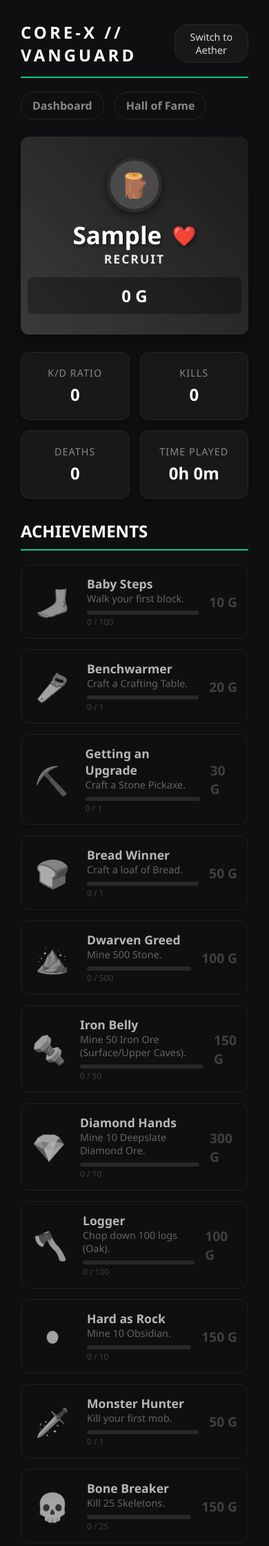
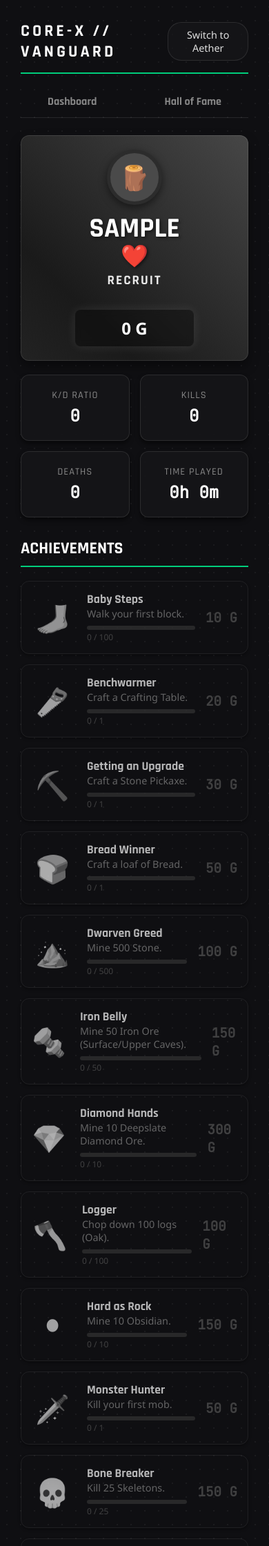
Before and after one commit to usr-frank/core-x, a Flask app: page /player/1 in a window 390 px wide. Shown: the top 2241 px of the page at 69% size. Run offline with Flask 3, Linux system fonts and the light colour scheme; data comes from the database, SQL or seed files in the repository; tables that the repository leaves empty hold one stand-in row (values such as "Sample post").

Commit message:
feat: Implement Cyberpunk visual overhaul with Nether/Aether themes
- Update base.html to import Rajdhani and JetBrains Mono fonts.
- Refactor style.css to use CSS variables for fonts, colors, and effects.
- Implement 'Nether' theme (default) with glassmorphism, neon glows, and dot pattern.
- Implement 'Aether' theme overrides for a clean, flat, corporate look.
- Update Navigation to Tab UI style.
- Enhance Cards with hover effects and spacing.
- Update Profile Hero with animated gradient and centered layout.
- Update Progress Bars with striped gradient pattern.
- Maintain mobile responsiveness with adjusted padding.

```diff
--- a/static/style.css
+++ b/static/style.css
@@ -1,35 +1,92 @@
 :root {
-    /* Nether Mode (Default) */
+    /* Fonts */
+    --font-header: 'Rajdhani', sans-serif;
+    --font-mono: 'JetBrains Mono', monospace;
+    --font-body: 'Segoe UI', Tahoma, Geneva, Verdana, sans-serif;
+
+    /* Nether Mode (Default / Cyberpunk) */
     --bg-color: #0f0f12;
-    --card-bg: #18181b;
+    --dot-color: rgba(255, 255, 255, 0.05);
+
+    --card-bg: rgba(24, 24, 27, 0.7);
+    --card-border: rgba(255, 255, 255, 0.1);
+    --backdrop-filter: blur(10px);
+
     --text-main: #e0e0e0;
     --text-header: #ffffff;
     --text-secondary: #888888;
     --text-tertiary: #555555;
+
     --accent-color: #00ce7c;
     --accent-bg-alpha: rgba(0, 206, 124, 0.1);
-    --border-color: #27272a;
+
+    --border-color: #27272a; /* Keeping for fallbacks */
     --progress-track: #333333;
-    --shadow-color: rgba(0,0,0,0.3);
+    --shadow-color: rgba(0,0,0,0.5);
+
+    --neon-glow: 0 0 10px var(--accent-color);
 }
 
 .aether-theme {
-    /* Aether Mode (Light) */
+    /* Aether Mode (Light / Corporate) */
     --bg-color: #f0f8ff;
+    --dot-color: transparent;
+
     --card-bg: #ffffff;
+    --card-border: #dbe4eb;
+    --backdrop-filter: none;
+
     --text-main: #2c3e50;
     --text-header: #2c3e50;
     --text-secondary: #546e7a;
     --text-tertiary: #78909c;
+
     --accent-color: #007bff;
     --accent-bg-alpha: rgba(0, 123, 255, 0.1);
+
     --border-color: #dbe4eb;
     --progress-track: #e0e0e0;
     --shadow-color: rgba(0,0,0,0.1);
+
+    --neon-glow: none;
 }
 
-body { background-color: var(--bg-color); color: var(--text-main); font-family: 'Segoe UI', Tahoma, Geneva, Verdana, sans-serif; margin: 0; padding: 20px; transition: background-color 0.3s ease, color 0.3s ease; }
-.container { max_width: 800px; margin: 0 auto; }
+body {
+    background-color: var(--bg-color);
+    background-image: radial-gradient(var(--dot-color) 1px, transparent 1px);
+    background-size: 20px 20px;
+    color: var(--text-main);
+    font-family: var(--font-body);
+    margin: 0;
+    padding: 20px;
+    transition: background-color 0.3s ease, color 0.3s ease;
+}
+
+.container { max-width: 800px; margin: 0 auto; }
+
+/* Typography Mapping */
+h1, h2, h3, .main-header h1, .gamertag, .card-gamertag, .rank-text, .title, .card-title, .section-title, .category-title {
+    font-family: var(--font-header);
+    text-transform: uppercase; /* Rajdhani looks better uppercase usually, preserving existing styles */
+}
+
+.gs, .points, .stat-value, .date, .status-value, .rank-score, .medal-points {
+    font-family: var(--font-mono);
+}
+
+/* Neon Helpers & Application */
+.neon-text {
+    text-shadow: var(--neon-glow);
+}
+.neon-box {
+    box-shadow: 0 0 15px var(--accent-bg-alpha), inset 0 0 10px var(--accent-bg-alpha);
+    border-color: var(--accent-color);
+}
+
+/* Apply Neon to specific elements in Nether */
+.rank-text, .gs {
+    text-shadow: var(--neon-glow);
+}
 
 /* Main Header Refactor */
 .main-header {
@@ -43,23 +100,20 @@ body { background-color: var(--bg-color); color: var(--text-main); font-family:
 
 .main-header h1 {
     margin: 0;
-    border-bottom: none;
-    padding-bottom: 0;
     letter-spacing: 4px;
     color: var(--text-header);
-    text-transform: uppercase;
     font-size: 1.5rem;
 }
 
 /* Theme Toggle Button */
 .theme-toggle {
     background: var(--card-bg);
-    border: 1px solid var(--border-color);
+    border: 1px solid var(--card-border);
     color: var(--text-main);
     padding: 8px 15px;
     border-radius: 20px;
     cursor: pointer;
-    font-family: inherit;
+    font-family: var(--font-body);
     font-size: 0.9rem;
     transition: all 0.3s ease;
 }
@@ -68,42 +122,72 @@ body { background-color: var(--bg-color); color: var(--text-main); font-family:
     border-color: var(--accent-color);
 }
 
-/* Navigation Bar (Pills) */
+/* Navigation Bar (Tabs) */
 .nav-bar {
     display: flex;
-    gap: 15px;
+    gap: 20px;
     margin-bottom: 25px;
+    border-bottom: 1px solid var(--card-border); /* Optional track line */
+    padding-bottom: 0;
 }
 
 .nav-pill {
-    padding: 8px 16px;
-    border-radius: 20px;
+    padding: 10px 5px;
+    border-radius: 0;
     text-decoration: none;
     color: var(--text-secondary);
-    border: 1px solid var(--border-color);
+    border: none;
+    border-bottom: 2px solid transparent;
     background-color: transparent;
     transition: all 0.3s ease;
     font-weight: bold;
+    font-family: var(--font-header);
+    font-size: 1.1rem;
 }
 
 .nav-pill:hover {
-    background-color: var(--card-bg);
     color: var(--text-header);
-    border-color: var(--text-secondary);
+    background-color: transparent;
 }
 
 .nav-pill.active {
-    background-color: var(--accent-color);
-    color: #fff; /* Always white for contrast on accent */
+    background-color: transparent;
+    color: var(--accent-color);
+    border-bottom: 2px solid var(--accent-color);
+    box-shadow: 0 4px 10px -4px var(--accent-color);
+}
+
+/* Cards & Glassmorphism */
+.player-card, .leaderboard-card, .calling-card, .status-widget, .era-section, .stat-box {
+    background: var(--card-bg);
+    border: 1px solid var(--card-border);
+    backdrop-filter: var(--backdrop-filter);
+    -webkit-backdrop-filter: var(--backdrop-filter);
+    border-radius: 12px;
+    box-shadow: 0 4px 6px var(--shadow-color);
+    transition: transform 0.3s ease, border-color 0.3s ease, box-shadow 0.3s ease;
+}
+
+/* Spacing */
+.player-card, .leaderboard-card, .calling-card {
+    padding: 30px;
+    margin-bottom: 20px;
+}
+.status-widget, .era-section, .stat-box {
+    padding: 20px; /* Kept reasonable */
+}
+
+/* Hover Effects */
+.player-card:hover, .leaderboard-card:hover, .calling-card:hover {
+    transform: translateY(-5px);
     border-color: var(--accent-color);
+    box-shadow: 0 10px 20px var(--shadow-color);
 }
 
 
-.player-card { background: var(--card-bg); padding: 20px; margin-bottom: 20px; border-radius: 12px; border: 1px solid var(--border-color); box-shadow: 0 4px 6px var(--shadow-color); transition: background-color 0.3s ease, border-color 0.3s ease; }
-
+/* Player List Internals */
 .header { display: flex; justify-content: space-between; align-items: center; margin-bottom: 15px; cursor: pointer; }
 
-/* Player Identity Wrapper (Rank Icon + Gamertag) */
 .player-identity {
     display: flex;
     align-items: center;
@@ -121,198 +205,141 @@ body { background-color: var(--bg-color); color: var(--text-main); font-family:
 }
 
 .gamertag { font-size: 1.5em; font-weight: bold; color: var(--text-header); }
-.gs { color: var(--accent-color); font-weight: bold; background: var(--accent-bg-alpha); padding: 5px 10px; border-radius: 4px; }
+.gs {
+    color: var(--accent-color);
+    font-weight: bold;
+    background: var(--accent-bg-alpha);
+    padding: 5px 10px;
+    border-radius: 4px;
+}
 
-.achievement { display: flex; align-items: center; padding: 12px 0; border-top: 1px solid var(--border-color); }
+.achievement { display: flex; align-items: center; padding: 12px 0; border-top: 1px solid var(--card-border); }
 .icon { font-size: 2.5em; margin-right: 20px; width: 50px; text-align: center; }
 .title { font-weight: bold; color: var(--text-header); display: block; }
 .desc { font-size: 0.9em; color: var(--text-secondary); }
 .date { font-size: 0.75em; color: var(--text-tertiary); display: block; margin-top: 4px; }
 
-/* Progress Bar Styles */
-.progress-container {
-    width: 100%;
+/* Progress Bars (Striped Gradient) */
+.progress-container, .rank-progress-container, .era-progress-container, .medal-progress-container {
     background-color: var(--progress-track);
-    border-radius: 4px;
-    height: 8px;
-    margin-top: 8px;
     overflow: hidden;
 }
-.progress-bar {
-    height: 100%;
-    background-color: var(--accent-color);
-    transition: width 0.5s ease-in-out;
-}
-.progress-text {
-    font-size: 0.75em;
-    color: var(--text-secondary);
-    margin-top: 4px;
-    display: block;
-}
-.locked {
-    opacity: 0.6;
-}
-.locked .icon {
-    filter: grayscale(100%);
+
+.progress-bar, .rank-progress-bar, .era-progress-bar, .medal-progress-bar {
+    background-size: 1rem 1rem;
+    background-image: linear-gradient(
+        45deg,
+        rgba(255, 255, 255, 0.15) 25%,
+        transparent 25%,
+        transparent 50%,
+        rgba(255, 255, 255, 0.15) 50%,
+        rgba(255, 255, 255, 0.15) 75%,
+        transparent 75%,
+        transparent
+    );
 }
 
-/* Points Badge */
-.points {
-    font-weight: bold;
-    color: var(--accent-color);
-    margin-left: 15px;
-    min-width: 60px;
-    text-align: right;
-    font-size: 1.1em;
-}
+.progress-container { width: 100%; border-radius: 4px; height: 8px; margin-top: 8px; }
+.progress-bar { height: 100%; background-color: var(--accent-color); transition: width 0.5s ease-in-out; }
 
-/* Gray out points if locked */
-.locked .points {
-    color: var(--text-tertiary);
-}
+.progress-text { font-size: 0.75em; color: var(--text-secondary); margin-top: 4px; display: block; }
+.locked { opacity: 0.6; }
+.locked .icon { filter: grayscale(100%); }
+
+.points { font-weight: bold; color: var(--accent-color); margin-left: 15px; min-width: 60px; text-align: right; font-size: 1.1em; }
+.locked .points { color: var(--text-tertiary); }
 
 /* Rank Progress Bar */
-.rank-section {
-    margin-bottom: 20px;
-    padding-bottom: 20px;
-    border-bottom: 1px solid var(--border-color);
-}
-.rank-text {
-    font-weight: bold;
-    color: #FFD700;
-    margin-bottom: 8px;
-    font-size: 0.9em;
-}
-.rank-progress-container {
-    width: 100%;
-    background-color: var(--progress-track);
-    border-radius: 4px;
-    height: 12px;
-    overflow: hidden;
-}
-.rank-progress-bar {
-    height: 100%;
-    background-color: #FFD700;
-    transition: width 0.5s ease-in-out;
-    box-shadow: 0 0 10px rgba(255, 215, 0, 0.3);
-}
+.rank-section { margin-bottom: 20px; padding-bottom: 20px; border-bottom: 1px solid var(--card-border); }
+.rank-text { font-weight: bold; color: #FFD700; margin-bottom: 8px; font-size: 1.1em; }
+.rank-progress-container { width: 100%; border-radius: 4px; height: 12px; }
+.rank-progress-bar { height: 100%; background-color: #FFD700; transition: width 0.5s ease-in-out; box-shadow: 0 0 10px rgba(255, 215, 0, 0.3); }
 
 /* Server Status Widget */
 .status-widget {
-    background: var(--card-bg);
-    padding: 15px;
-    border-radius: 8px;
     margin-bottom: 20px;
-    border: 1px solid var(--border-color);
     display: flex;
     align-items: center;
     justify-content: space-between;
-    transition: background-color 0.3s ease, border-color 0.3s ease;
 }
-.status-label {
-    font-weight: bold;
-    color: var(--text-secondary);
-}
-.status-value {
-    font-weight: bold;
-}
-.status-value.online {
-    color: var(--accent-color);
-}
-.status-value.offline {
-    color: #ef4444;
-}
+.status-label { font-weight: bold; color: var(--text-secondary); }
+.status-value.online { color: var(--accent-color); }
+.status-value.offline { color: #ef4444; }
 
 /* Global Era Bar */
-.era-section {
-    background: var(--card-bg);
-    padding: 15px;
-    border-radius: 8px;
-    margin-bottom: 30px;
-    border: 1px solid var(--border-color);
-    transition: background-color 0.3s ease, border-color 0.3s ease;
-}
-.era-header {
-    margin-bottom: 10px;
-}
-.era-title {
-    font-weight: bold;
-    color: var(--text-header);
-    font-size: 1.1em;
-}
-.era-progress-container {
-    width: 100%;
-    background-color: var(--progress-track);
-    border-radius: 6px;
-    height: 24px;
-    overflow: hidden;
-    position: relative;
-}
-.era-progress-bar {
-    height: 100%;
-    transition: width 0.5s ease-in-out;
-}
+.era-section { margin-bottom: 30px; }
+.era-header { margin-bottom: 10px; }
+.era-title { font-weight: bold; color: var(--text-header); font-size: 1.1em; }
+.era-progress-container { width: 100%; border-radius: 6px; height: 24px; position: relative; }
+.era-progress-bar { height: 100%; transition: width 0.5s ease-in-out; }
 
-/* Era Colors - GLOBAL BAR */
 .stone-age { background-color: #757575; }
 .bronze-age { background-color: #cd7f32; }
 .iron-age { background-color: #e0e0e0; }
 .diamond-age { background-color: #00ced1; box-shadow: 0 0 15px rgba(0, 206, 209, 0.4); }
 
-/* --- CALLING CARD STYLES --- */
+/* --- CALLING CARD HERO (Modified) --- */
 .calling-card {
-    border-radius: 12px;
-    padding: 30px;
-    margin-bottom: 25px;
+    min-height: 250px;
     color: #fff;
     box-shadow: 0 8px 16px rgba(0,0,0,0.4);
     position: relative;
     overflow: hidden;
+    display: flex;
+    align-items: center;
+    justify-content: center;
+
+    background-size: 200% 200%;
+    animation: gradientPan 15s ease infinite;
 }
 
-.calling-card.stone-age { background: linear-gradient(45deg, #3a3a3a, #1a1a1a); }
-.calling-card.bronze-age { background: linear-gradient(45deg, #cd7f32, #8b4513); }
-.calling-card.iron-age { background: linear-gradient(45deg, #bdc3c7, #2c3e50); }
-.calling-card.diamond-age {
-    background: linear-gradient(45deg, #00c6ff, #0072ff);
-    animation: diamondPulse 8s infinite alternate;
+@keyframes gradientPan {
+    0% { background-position: 0% 50%; }
+    50% { background-position: 100% 50%; }
+    100% { background-position: 0% 50%; }
 }
 
-@keyframes diamondPulse {
-    0% { filter: brightness(1); }
-    100% { filter: brightness(1.2); }
-}
+/* Gradients for Eras */
+.calling-card.stone-age { background-image: linear-gradient(45deg, #3a3a3a, #1a1a1a, #555); }
+.calling-card.bronze-age { background-image: linear-gradient(45deg, #cd7f32, #8b4513, #e6a35c); }
+.calling-card.iron-age { background-image: linear-gradient(45deg, #bdc3c7, #2c3e50, #eee); }
+.calling-card.diamond-age { background-image: linear-gradient(45deg, #00c6ff, #0072ff, #00ffff); }
 
 .card-content {
     display: flex;
     align-items: center;
+    flex-direction: column; /* Centered Layout */
     position: relative;
     z-index: 2;
+    text-align: center;
 }
 
 .card-rank-icon {
     width: 80px;
     height: 80px;
-    margin-right: 25px;
+    margin: 0 0 15px 0; /* Centered, bottom margin */
     filter: drop-shadow(0 4px 6px rgba(0,0,0,0.5));
 }
 
 .card-identity {
     flex-grow: 1;
+    margin-bottom: 15px;
 }
 
 .card-gamertag {
-    font-size: 2.2em;
+    font-size: 2.5em;
     font-weight: 800;
     margin: 0;
     line-height: 1;
     text-shadow: 2px 2px 4px rgba(0,0,0,0.5);
     display: flex;
     align-items: center;
+    justify-content: center;
+    gap: 10px;
 }
 
 .card-title {
-    font-size: 1.1em;
+    font-size: 1.2em;
     font-weight: 600;
     opacity: 0.9;
     margin-top: 5px;
@@ -327,11 +354,11 @@ body { background-color: var(--bg-color); color: var(--text-main); font-family:
     padding: 10px 20px;
     border-radius: 8px;
     backdrop-filter: blur(5px);
+    box-shadow: 0 0 15px rgba(255, 255, 255, 0.1);
 }
 
 .card-ironman {
     font-size: 0.8em;
-    margin-left: 15px;
 }
 
 /* --- COMBAT RECORD GRID --- */
@@ -343,12 +370,7 @@ body { background-color: var(--bg-color); color: var(--text-main); font-family:
 }
 
 .stat-box {
-    background: var(--card-bg);
-    border: 1px solid var(--border-color);
-    padding: 20px;
-    border-radius: 12px;
     text-align: center;
-    box-shadow: 0 4px 6px var(--shadow-color);
 }
 
 .stat-label {
@@ -357,6 +379,7 @@ body { background-color: var(--bg-color); color: var(--text-main); font-family:
     text-transform: uppercase;
     letter-spacing: 1px;
     margin-bottom: 5px;
+    font-family: var(--font-header);
 }
 
 .stat-value {
@@ -382,7 +405,7 @@ body { background-color: var(--bg-color); color: var(--text-main); font-family:
 
 .medal {
     background: var(--card-bg);
-    border: 1px solid var(--border-color);
+    border: 1px solid var(--card-border);
     border-radius: 12px;
     padding: 15px;
     display: flex;
@@ -395,7 +418,7 @@ body { background-color: var(--bg-color); color: var(--text-main); font-family:
 }
 .medal.locked {
     opacity: 0.7;
-    background: var(--bg-color);
+    background: transparent; /* Cleaner on dark */
 }
 
 .medal-icon {
@@ -408,58 +431,16 @@ body { background-color: var(--bg-color); color: var(--text-main); font-family:
     filter: grayscale(100%);
 }
 
-.medal-info {
-    flex-grow: 1;
-}
+.medal-info { flex-grow: 1; }
+.medal-name { font-weight: bold; color: var(--text-header); font-size: 1.1em; font-family: var(--font-header); }
+.medal-desc { color: var(--text-secondary); font-size: 0.9em; }
+.medal-date { color: var(--accent-color); font-size: 0.8em; margin-top: 5px; }
+.medal-points { font-weight: bold; color: var(--text-tertiary); font-size: 1.2em; margin-left: 15px; }
+.medal.unlocked .medal-points { color: var(--accent-color); }
 
-.medal-name {
-    font-weight: bold;
-    color: var(--text-header);
-    font-size: 1.1em;
-}
-
-.medal-desc {
-    color: var(--text-secondary);
-    font-size: 0.9em;
-}
-
-.medal-date {
-    color: var(--accent-color);
-    font-size: 0.8em;
-    margin-top: 5px;
-}
-
-.medal-points {
-    font-weight: bold;
-    color: var(--text-tertiary); /* Default for locked */
-    font-size: 1.2em;
-    margin-left: 15px;
-}
-.medal.unlocked .medal-points {
-    color: var(--accent-color);
-}
-
-.medal-progress-container {
-    width: 100%;
-    background-color: var(--progress-track);
-    border-radius: 4px;
-    height: 6px;
-    margin-top: 8px;
-    overflow: hidden;
-    max-width: 200px;
-}
-
-.medal-progress-bar {
-    height: 100%;
-    background-color: var(--text-secondary);
-    transition: width 0.5s ease-in-out;
-}
-
-.medal-progress-text {
-    font-size: 0.75em;
-    color: var(--text-tertiary);
-    margin-top: 2px;
-}
+.medal-progress-container { width: 100%; background-color: var(--progress-track); border-radius: 4px; height: 6px; margin-top: 8px; overflow: hidden; max-width: 200px; }
+.medal-progress-bar { height: 100%; background-color: var(--text-secondary); transition: width 0.5s ease-in-out; }
+.medal-progress-text { font-size: 0.75em; color: var(--text-tertiary); margin-top: 2px; }
 
 
 /* Leaderboard Grid */
@@ -469,21 +450,13 @@ body { background-color: var(--bg-color); color: var(--text-main); font-family:
     gap: 20px;
 }
 
-.leaderboard-card {
-    background: var(--card-bg);
-    padding: 20px;
-    border-radius: 12px;
-    border: 1px solid var(--border-color);
-    box-shadow: 0 4px 6px var(--shadow-color);
-}
-
 .category-title {
     font-size: 1.2rem;
     font-weight: bold;
     color: var(--accent-color);
     margin-bottom: 15px;
     text-transform: uppercase;
-    border-bottom: 1px solid var(--border-color);
+    border-bottom: 1px solid var(--card-border);
     padding-bottom: 10px;
 }
 
@@ -496,155 +469,81 @@ body { background-color: var(--bg-color); color: var(--text-main); font-family:
 .rank-item {
     display: flex;
     justify-content: space-between;
-    padding: 8px 0;
-    border-bottom: 1px solid var(--border-color);
+    padding: 12px;
+    margin-bottom: 10px; /* Floating blocks */
+    background: rgba(0,0,0,0.2); /* Slight contrast for blocks */
+    border-radius: 8px;
     color: var(--text-main);
 }
-.rank-item:last-child { border-bottom: none; }
+.rank-item:last-child { margin-bottom: 0; }
 
-.rank-pos {
-    font-weight: bold;
-    margin-right: 10px;
-    color: var(--text-secondary);
-    min-width: 20px;
-}
-.rank-name {
-    flex-grow: 1;
-    font-weight: bold;
-}
-.rank-score {
-    color: var(--text-secondary);
-}
+.rank-pos { font-weight: bold; margin-right: 10px; color: var(--text-secondary); min-width: 20px; font-family: var(--font-mono); }
+.rank-name { flex-grow: 1; font-weight: bold; font-family: var(--font-header); }
+.rank-score { color: var(--text-secondary); font-family: var(--font-mono); }
 
 /* Search Bar */
-.search-container {
-    margin-bottom: 20px;
-}
+.search-container { margin-bottom: 20px; }
 .search-input {
     width: 100%;
     padding: 12px 20px;
     margin: 8px 0;
     box-sizing: border-box;
-    border: 1px solid var(--border-color);
+    border: 1px solid var(--card-border);
     border-radius: 8px;
     background-color: var(--card-bg);
     color: var(--text-main);
     font-size: 1rem;
+    font-family: var(--font-body);
     transition: border 0.3s;
 }
 .search-input:focus {
     border-color: var(--accent-color);
     outline: none;
+    box-shadow: 0 0 10px var(--accent-bg-alpha);
 }
 
 /* Accordion & Chevron */
-.chevron {
-    transition: transform 0.3s ease;
-    margin-left: 10px;
-    color: var(--text-secondary);
-}
-.chevron.rotated {
-    transform: rotate(180deg);
-}
-.achievement-list {
-    max-height: 0;
-    overflow: hidden;
-    transition: max-height 0.4s ease-out;
-    opacity: 0;
-}
-.achievement-list.expanded {
-    opacity: 1;
-}
+.chevron { transition: transform 0.3s ease; margin-left: 10px; color: var(--text-secondary); }
+.chevron.rotated { transform: rotate(180deg); }
+.achievement-list { max-height: 0; overflow: hidden; transition: max-height 0.4s ease-out; opacity: 0; }
+.achievement-list.expanded { opacity: 1; }
 
 /* Pagination */
-.pagination {
-    display: flex;
-    justify-content: center;
-    gap: 10px;
-    margin-top: 30px;
-}
+.pagination { display: flex; justify-content: center; gap: 10px; margin-top: 30px; }
 .page-btn {
     padding: 8px 16px;
     text-decoration: none;
     color: var(--text-main);
     background: var(--card-bg);
-    border: 1px solid var(--border-color);
+    border: 1px solid var(--card-border);
     border-radius: 4px;
     transition: all 0.3s ease;
 }
-.page-btn:hover {
-    background: var(--accent-bg-alpha);
-    border-color: var(--accent-color);
-}
-.page-btn.disabled {
-    opacity: 0.5;
-    pointer-events: none;
-}
-.page-info {
-    padding: 8px 12px;
-    color: var(--text-secondary);
-}
+.page-btn:hover { background: var(--accent-bg-alpha); border-color: var(--accent-color); }
+.page-btn.disabled { opacity: 0.5; pointer-events: none; }
+.page-info { padding: 8px 12px; color: var(--text-secondary); }
 
 /* === MOBILE RESPONSIVENESS PATCH === */
 @media (max-width: 600px) {
-    .container {
-        padding: 10px;
-    }
-
-    /* Shrink the huge rank icon */
-    .rank-emblem {
-        width: 40px;
-        height: 40px;
-        margin-right: 10px;
-    }
-
-    /* Scale down text and truncate long names */
-    .gamertag {
-        font-size: 1.1rem;
-        max-width: 140px; /* Force cutoff for long names */
-        white-space: nowrap;
-        overflow: hidden;
-        text-overflow: ellipsis;
-    }
-
-    /* Fix the Score Badge squashing */
-    .gs {
-        font-size: 0.85rem;
-        padding: 4px 8px;
-        white-space: nowrap; /* CRITICAL: Keeps "4200 G" on one line */
-    }
-
-    /* Tighten the layout gaps */
-    .header {
-        gap: 10px;
-    }
-
-    .chevron {
-        margin-left: 5px;
-    }
+    .container { padding: 10px; }
+    .player-card, .leaderboard-card { padding: 20px; }
+    .rank-emblem { width: 40px; height: 40px; margin-right: 10px; }
+    .gamertag { font-size: 1.1rem; max-width: 140px; white-space: nowrap; overflow: hidden; text-overflow: ellipsis; }
+    .gs { font-size: 0.85rem; padding: 4px 8px; white-space: nowrap; }
+    .header { gap: 10px; }
+    .chevron { margin-left: 5px; }
 
     /* Profile Mobile */
-    .card-content {
-        flex-direction: column;
-        text-align: center;
-    }
-    .card-rank-icon {
-        margin-right: 0;
-        margin-bottom: 15px;
-    }
-    .card-score {
-        margin-top: 15px;
-        width: 100%;
-        text-align: center;
-    }
+    .calling-card { min-height: auto; padding: 20px; }
+    .card-content { flex-direction: column; text-align: center; }
+    .card-rank-icon { margin-right: 0; margin-bottom: 15px; }
+    .card-gamertag { flex-direction: column; gap: 5px; }
+    .card-score { margin-top: 15px; width: 100%; text-align: center; }
+
+    /* Nav Mobile */
+    .nav-bar { justify-content: space-around; }
+    .nav-pill { font-size: 1rem; padding: 10px; }
 }
 
-/* Fix for Gamertag Link */
-a.gamertag {
-    text-decoration: none;
-    color: var(--text-header);
-    transition: color 0.2s ease;
-}
-a.gamertag:hover {
-    color: var(--accent-color);
-}
+a.gamertag { text-decoration: none; color: var(--text-header); transition: color 0.2s ease; }
+a.gamertag:hover { color: var(--accent-color); }
--- a/templates/base.html
+++ b/templates/base.html
@@ -4,6 +4,9 @@
     <title>CORE-X | {% block title %}Dashboard{% endblock %}</title>
     <meta name="viewport" content="width=device-width, initial-scale=1">
     {% block meta_refresh %}{% endblock %}
+    <link rel="preconnect" href="https://fonts.googleapis.com">
+    <link rel="preconnect" href="https://fonts.gstatic.com" crossorigin>
+    <link href="https://fonts.googleapis.com/css2?family=JetBrains+Mono:wght@400&family=Rajdhani:wght@500;700&display=swap" rel="stylesheet">
     <link rel="stylesheet" href="{{ url_for('static', filename='style.css') }}">
 </head>
 <body>
```
Also changed, not shown: verification/verify_script.py (added, +34 -0 lines), 1 other file.
